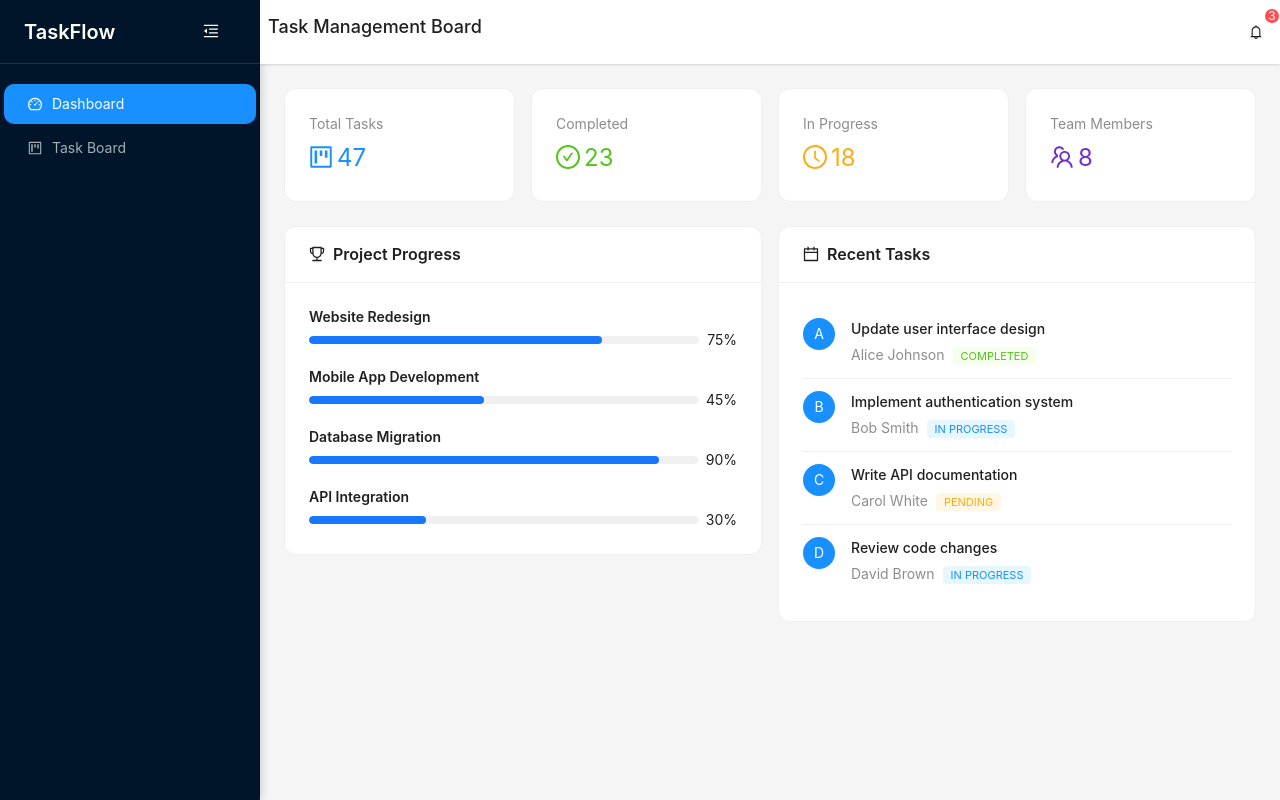
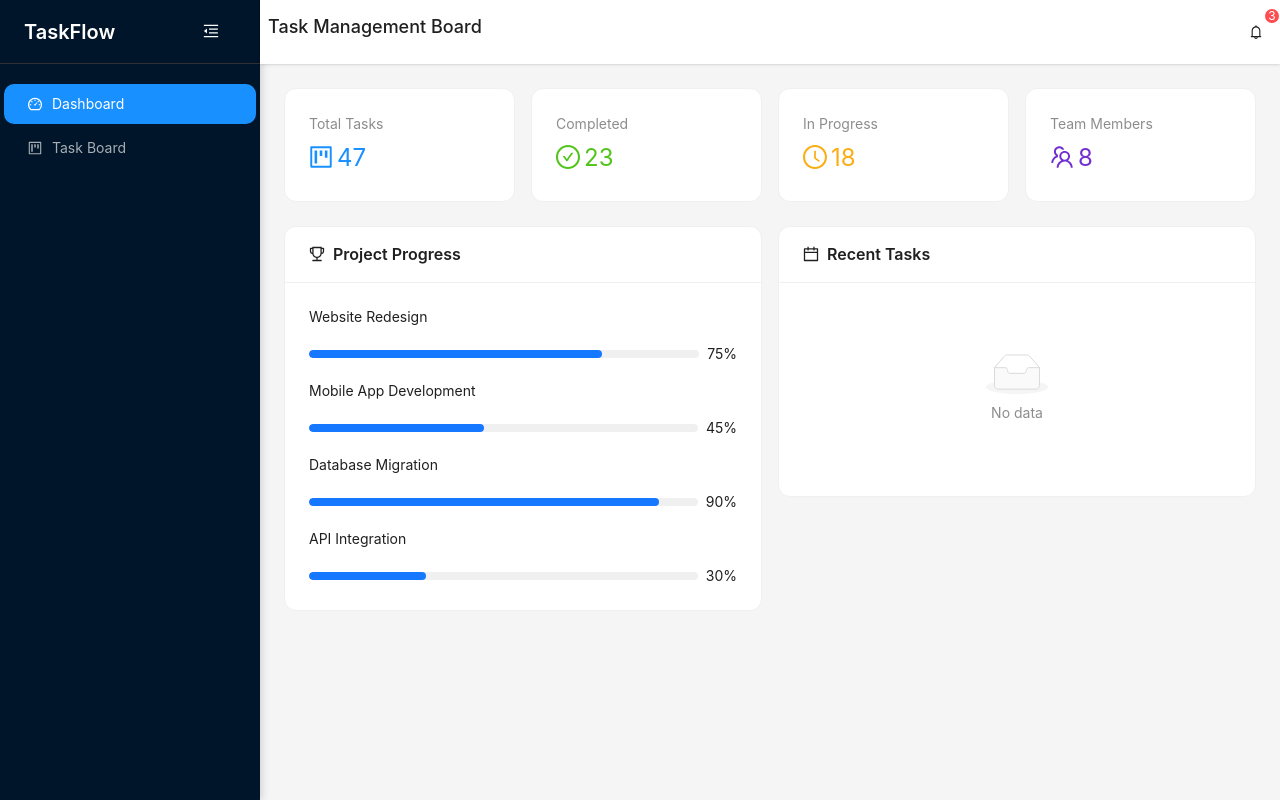
Before and after one commit to hoanganh16425/Task-Management-Board, a Next.js app: page /dashboard in a window 1280 px wide. Built offline with nearby package versions, Linux system fonts and the light colour scheme; what @ant-design/nextjs-registry would draw is missing.

Commit message:
feat: add recent task

```diff
--- a/app/(dashboard)/dashboard/page.tsx
+++ b/app/(dashboard)/dashboard/page.tsx
@@ -1,17 +1,13 @@
-'use client';
-
-import React from 'react';
-import { Row, Col, Card, Statistic, Progress, Typography, Space, Avatar, List } from 'antd';
+import RecentTask from '@/app/component/dasboard/RecentTask';
 import {
-  ProjectOutlined,
   CheckCircleOutlined,
   ClockCircleOutlined,
+  ProjectOutlined,
   TeamOutlined,
-  TrophyOutlined,
-  CalendarOutlined
+  TrophyOutlined
 } from '@ant-design/icons';
-
-const { Text } = Typography;
+import { Card, Col, Progress, Row, Space, Statistic } from 'antd';
+import React from 'react';
 
 const DashboardContent: React.FC = () => {
   const stats = [
@@ -41,12 +37,6 @@ const DashboardContent: React.FC = () => {
     },
   ];
 
-  const recentTasks = [
-    { id: 1, title: 'Update user interface design', assignee: 'Alice Johnson', status: 'completed' },
-    { id: 2, title: 'Implement authentication system', assignee: 'Bob Smith', status: 'in-progress' },
-    { id: 3, title: 'Write API documentation', assignee: 'Carol White', status: 'pending' },
-    { id: 4, title: 'Review code changes', assignee: 'David Brown', status: 'in-progress' },
-  ];
 
   return (
     <div style={{ padding: '24px' }}>
@@ -78,19 +68,19 @@ const DashboardContent: React.FC = () => {
             }
           >
             <div style={{ marginBottom: '16px' }}>
-              <Text strong>Website Redesign</Text>
+              <p>Website Redesign</p>
               <Progress percent={75} status="active" />
             </div>
             <div style={{ marginBottom: '16px' }}>
-              <Text strong>Mobile App Development</Text>
+              <p>Mobile App Development</p>
               <Progress percent={45} />
             </div>
             <div style={{ marginBottom: '16px' }}>
-              <Text strong>Database Migration</Text>
+              <p>Database Migration</p>
               <Progress percent={90} status="active" />
             </div>
             <div>
-              <Text strong>API Integration</Text>
+              <p>API Integration</p>
               <Progress percent={30} />
             </div>
           </Card>
@@ -98,43 +88,7 @@ const DashboardContent: React.FC = () => {
 
         {/* Recent Tasks */}
         <Col xs={24} lg={12}>
-          <Card
-            title={
-              <Space>
-                <CalendarOutlined />
-                <span>Recent Tasks</span>
-              </Space>
-            }
-          >
-            <List
-              itemLayout="horizontal"
-              dataSource={recentTasks}
-              renderItem={(task) => (
-                <List.Item>
-                  <List.Item.Meta
-                    avatar={<Avatar style={{ backgroundColor: '#1890ff' }}>{task.assignee.charAt(0)}</Avatar>}
-                    title={<Text>{task.title}</Text>}
-                    description={
-                      <Space>
-                        <Text type="secondary">{task.assignee}</Text>
-                        <span style={{
-                          padding: '2px 8px',
-                          borderRadius: '4px',
-                          fontSize: '11px',
-                          backgroundColor: task.status === 'completed' ? '#f6ffed' :
-                                          task.status === 'in-progress' ? '#e6f7ff' : '#fff7e6',
-                          color: task.status === 'completed' ? '#52c41a' :
-                                 task.status === 'in-progress' ? '#1890ff' : '#faad14'
-                        }}>
-                          {task.status.replace('-', ' ').toUpperCase()}
-                        </span>
-                      </Space>
-                    }
-                  />
-                </List.Item>
-              )}
-            />
-          </Card>
+          <RecentTask></RecentTask>
         </Col>
       </Row>
     </div>
--- a/app/(dashboard)/task-board/page.tsx
+++ b/app/(dashboard)/task-board/page.tsx
@@ -2,6 +2,8 @@ import TaskBoardWrapper from "@/app/component/task/TaskBoardWrapper";
 
 export default function Dashboard() {
   return (
-    <TaskBoardWrapper  />
+    <div className="p-6 max-w-[1600px] mx-auto">
+      <TaskBoardWrapper />
+    </div>
   );
 }
--- /dev/null
+++ b/app/component/dasboard/RecentTask.tsx
@@ -0,0 +1,53 @@
+'use client'
+import { DEFAULT_IMAGE } from '@/app/constants/task-board.constant'
+import { useTaskStore } from '@/app/stores/taskStore'
+import { CalendarOutlined } from '@ant-design/icons'
+import { Card, Space, List, Avatar, Typography } from 'antd'
+import React from 'react'
+
+const { Text } = Typography
+
+const RecentTask: React.FC = () => {
+    const { tasks } = useTaskStore();
+    return (
+        <Card
+            title={
+                <Space>
+                    <CalendarOutlined />
+                    <span>Recent Tasks</span>
+                </Space>
+            }
+        >
+            <List
+                itemLayout="horizontal"
+                dataSource={tasks}
+                renderItem={(task) => (
+                    <List.Item>
+                        <List.Item.Meta
+                            avatar={<Avatar style={{ backgroundColor: '#1890ff' }} src={task.assignee?.avatar ?? DEFAULT_IMAGE}></Avatar>}
+                            title={<Text>{task.title}</Text>}
+                            description={
+                                <Space>
+                                    <Text type="secondary">{task.assignee?.name}</Text>
+                                    <span style={{
+                                        padding: '2px 8px',
+                                        borderRadius: '4px',
+                                        fontSize: '11px',
+                                        backgroundColor: task.status === 'completed' ? '#f6ffed' :
+                                            task.status === 'in-progress' ? '#e6f7ff' : '#fff7e6',
+                                        color: task.status === 'completed' ? '#52c41a' :
+                                            task.status === 'in-progress' ? '#1890ff' : '#faad14'
+                                    }}>
+                                        {task.status.replace('-', ' ').toUpperCase()}
+                                    </span>
+                                </Space>
+                            }
+                        />
+                    </List.Item>
+                )}
+            />
+        </Card>
+    )
+}
+
+export default RecentTask
--- a/app/component/layouts/LayoutShell.tsx
+++ b/app/component/layouts/LayoutShell.tsx
@@ -16,7 +16,7 @@ const LayoutShell: React.FC<LayoutShellProps> = ({ children, sidebar, header })
         <Layout.Content style={{
           margin: '0',
           backgroundColor: '#f5f5f5',
-          minHeight: 'calc(100vh - 64px)',
+          maxHeight: 'calc(100vh - 64px)',
           overflow: 'auto'
         }}>
           {children}
--- a/app/component/layouts/Sidebar.tsx
+++ b/app/component/layouts/Sidebar.tsx
@@ -51,6 +51,7 @@ const ClientSidebar: React.FC<ClientSidebarProps> = ({ onCollapseChange }) => {
             style={{
                 backgroundColor: '#001529',
                 boxShadow: '2px 0 8px rgba(0,0,0,0.15)',
+                maxHeight: '100vh'
             }}
             width={260}
             breakpoint="sm"
--- a/app/component/task/TaskForm.tsx
+++ b/app/component/task/TaskForm.tsx
@@ -156,7 +156,6 @@ const TaskForm: React.FC<TaskFormProps> = ({
         form={form}
         layout="vertical"
         initialValues={{
-          status: 'todo',
           priority: 'medium' as TaskPriority,
         }}
         requiredMark={false}
--- a/app/constants/task-board.constant.ts
+++ b/app/constants/task-board.constant.ts
@@ -13,3 +13,5 @@ export const TaskBoardDragType = {
     COLUMN: 'COLUMN',
     TASK: 'TASK',
 };
+
+export const DEFAULT_IMAGE = '/default-image.jpg';
--- a/app/stores/taskStore.ts
+++ b/app/stores/taskStore.ts
@@ -4,7 +4,6 @@ import { v4 as uuidv4 } from 'uuid';
 import { create } from 'zustand';
 import { createJSONStorage, devtools, persist } from 'zustand/middleware';
 import { ColumnTask, Task, TaskData } from '../type/task';
-import { COLUMNS } from '../constants/task-board.constant';
 
 interface TaskStore {
   tasks: Task[];
@@ -27,7 +26,7 @@ export const useTaskStore = create<TaskStore>()(
     persist(
       (set) => ({
         tasks: [],
-        columns: [...COLUMNS],
+        columns: [],
         loading: false,
         error: null,
         addColumn: async (columnData: ColumnTask) => {
--- a/middleware.ts
+++ b/middleware.ts
@@ -6,6 +6,11 @@ export function middleware(request: NextRequest) {
   const { pathname } = request.nextUrl;
 
   if (!token && pathname.startsWith('/dashboard')) {
+    const loginUrl = new URL('/login', request.url);
+    return NextResponse.redirect(loginUrl);
+  }
+
+  if (!token && pathname.startsWith('/task-board')) {
     const loginUrl = new URL('/login', request.url);
     return NextResponse.redirect(loginUrl);
   }
```
Also changed, not shown: app/component/task/TaskBoard.tsx (+15 -4 lines), public/default-image.jpg (added).
